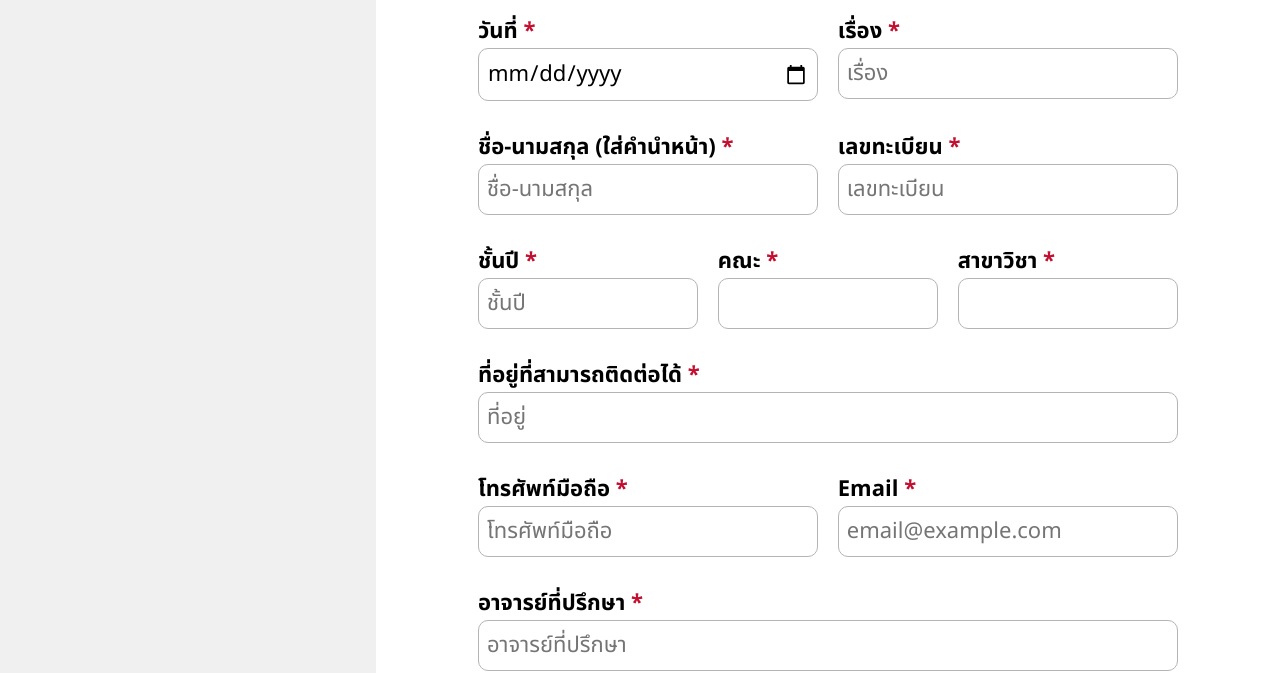
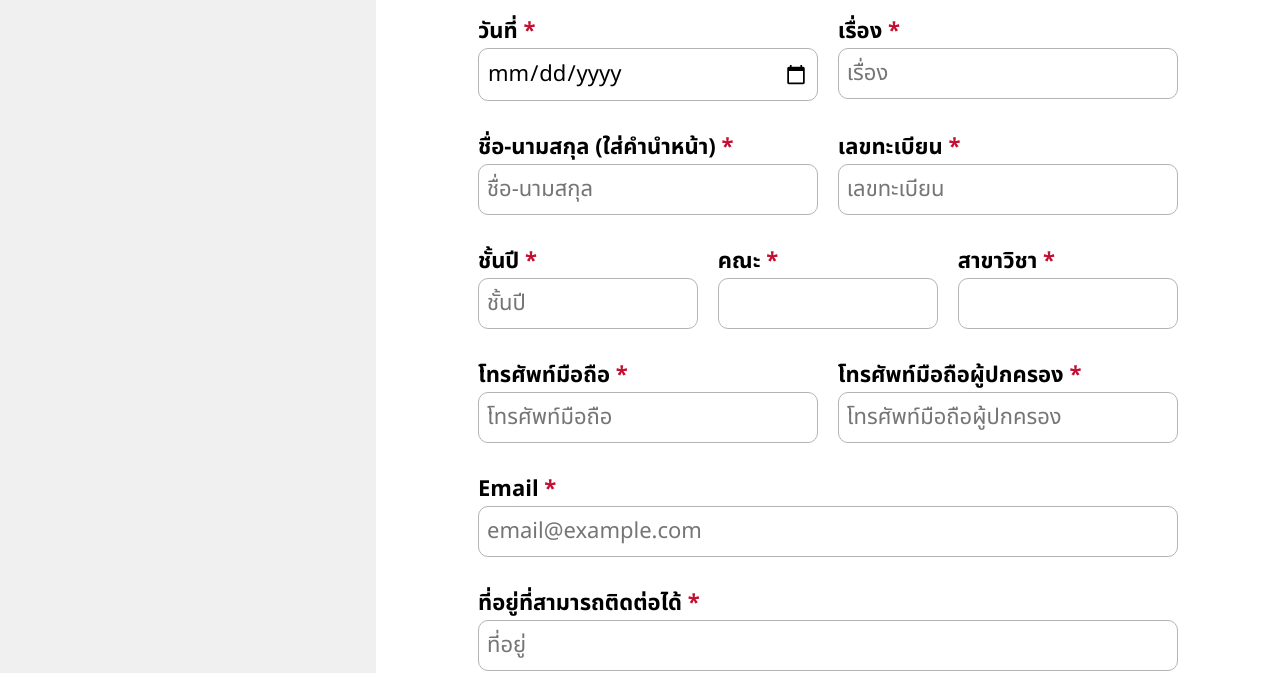
Before and after one commit to krittamark/cs261-group1-100001, a plain HTML site: page frontend/public/form/resign.html in a window 1280 px wide. Shown: the part 149-822 px from the top of the page. Drawn offline with Linux system fonts and the light colour scheme.

Commit message:
fix: add rative phone numbers and change format of address

```diff
--- a/frontend/public/form/resign.html
+++ b/frontend/public/form/resign.html
@@ -126,20 +126,6 @@
           </div>
         </div>
 
-        <div class="form-group">
-          <label for="contact-address" class="form-label"
-            >ที่อยู่ที่สามารถติดต่อได้ <span class="required">*</span></label
-          >
-          <input
-            type="text"
-            id="contact_address"
-            name="contact_address"
-            class="form-input"
-            placeholder="ที่อยู่"
-            required
-          />
-        </div>
-
         <div class="form-row">
           <div class="form-group">
             <label for="mobile-phone" class="form-label"
@@ -157,6 +143,25 @@
               required
             />
           </div>
+
+          <div class="form-group">
+            <label for="mobile-phone" class="form-label"
+              >โทรศัพท์มือถือผู้ปกครอง <span class="required">*</span></label
+            >
+            <input
+              type="tel"
+              id="relativemobile_phone"
+              name="relativemobile_phone"
+              class="form-input"
+              placeholder="โทรศัพท์มือถือผู้ปกครอง"
+              pattern="\d{10}"
+              maxlength="10"
+              title="กรุณาใส่เบอร์โทรศัพท์ให้ครบ 10 หลัก"
+              required
+            />
+          </div>
+        </div>
+
         <div class="form-group">
           <label for="email" class="form-label"
             >Email <span class="required">*</span></label
@@ -170,7 +175,21 @@
             required
           />
         </div>
+
+        <div class="form-group">
+          <label for="contact-address" class="form-label"
+            >ที่อยู่ที่สามารถติดต่อได้ <span class="required">*</span></label
+          >
+          <input
+            type="text"
+            id="contact_address"
+            name="contact_address"
+            class="form-input"
+            placeholder="ที่อยู่"
+            required
+          />
         </div>
+
 
         <div class="form-group">
           <label for="advisor" class="form-label"
```
Also changed, not shown: frontend/public/form/delayed_registration.html (+33 -15 lines), frontend/public/form/reg_request.html (+32 -15 lines), frontend/public/form/withdraw_course.html (+31 -14 lines). Lines whose indentation alone changed are shown as unchanged.
